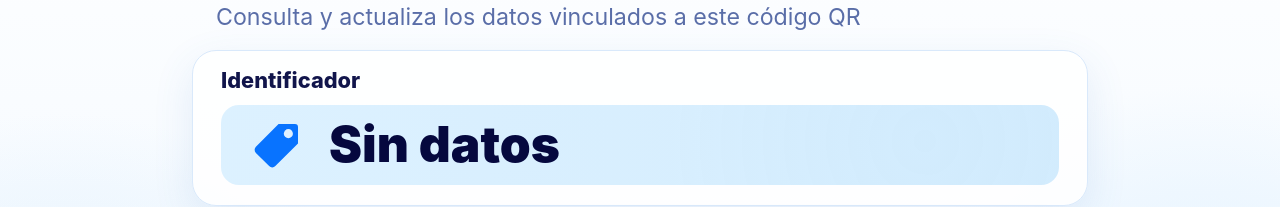
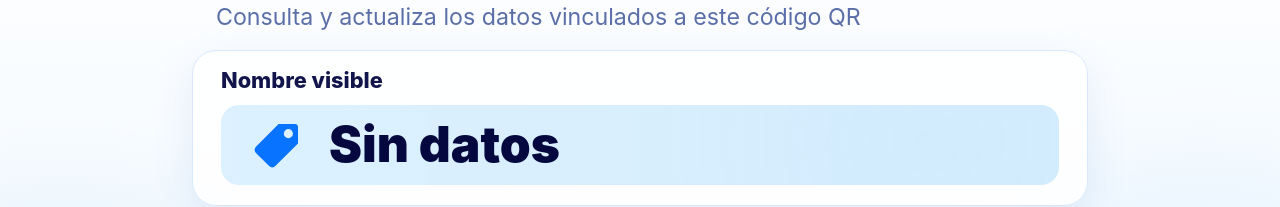
Before and after one commit to judarito/gadgetdesign, a Vue app: page / in a window 1280 px wide. Shown: the part 170-377 px from the top of the page. Built offline with nearby package versions, Linux system fonts and the light colour scheme.

Commit message:
Label entity display name consistently

```diff
--- a/src/App.vue
+++ b/src/App.vue
@@ -560,7 +560,7 @@ function getCategoryCopy(currentCategory) {
           </div>
 
           <v-sheet class="id-card" rounded="xl" border :aria-busy="isLoading">
-            <h2>Identificador</h2>
+            <h2>Nombre visible</h2>
             <div v-if="isLoading" class="identifier-pill identifier-pill--skeleton" aria-hidden="true">
               <span class="skeleton skeleton-tag" />
               <span class="skeleton skeleton-identifier" />
@@ -1058,7 +1058,7 @@ function getCategoryCopy(currentCategory) {
         <div class="privacy-list">
           <div>
             <strong>Qué se guarda</strong>
-            <span>El identificador, los datos de contacto del responsable y los datos personalizados de la ficha.</span>
+            <span>El nombre visible, los datos de contacto del responsable y los datos personalizados de la ficha.</span>
           </div>
           <div>
             <strong>Datos protegidos</strong>
@@ -1110,7 +1110,7 @@ function getCategoryCopy(currentCategory) {
           Para confirmar, escribe <strong>{{ identifierText }}</strong>.
         </p>
         <label class="confirmation-field">
-          <span>Identificador de la ficha</span>
+          <span>Nombre visible de la ficha</span>
           <input
             v-model="deleteEntityConfirmation"
             :maxlength="CUSTOM_DATA_VALUE_MAX_LENGTH"
```
